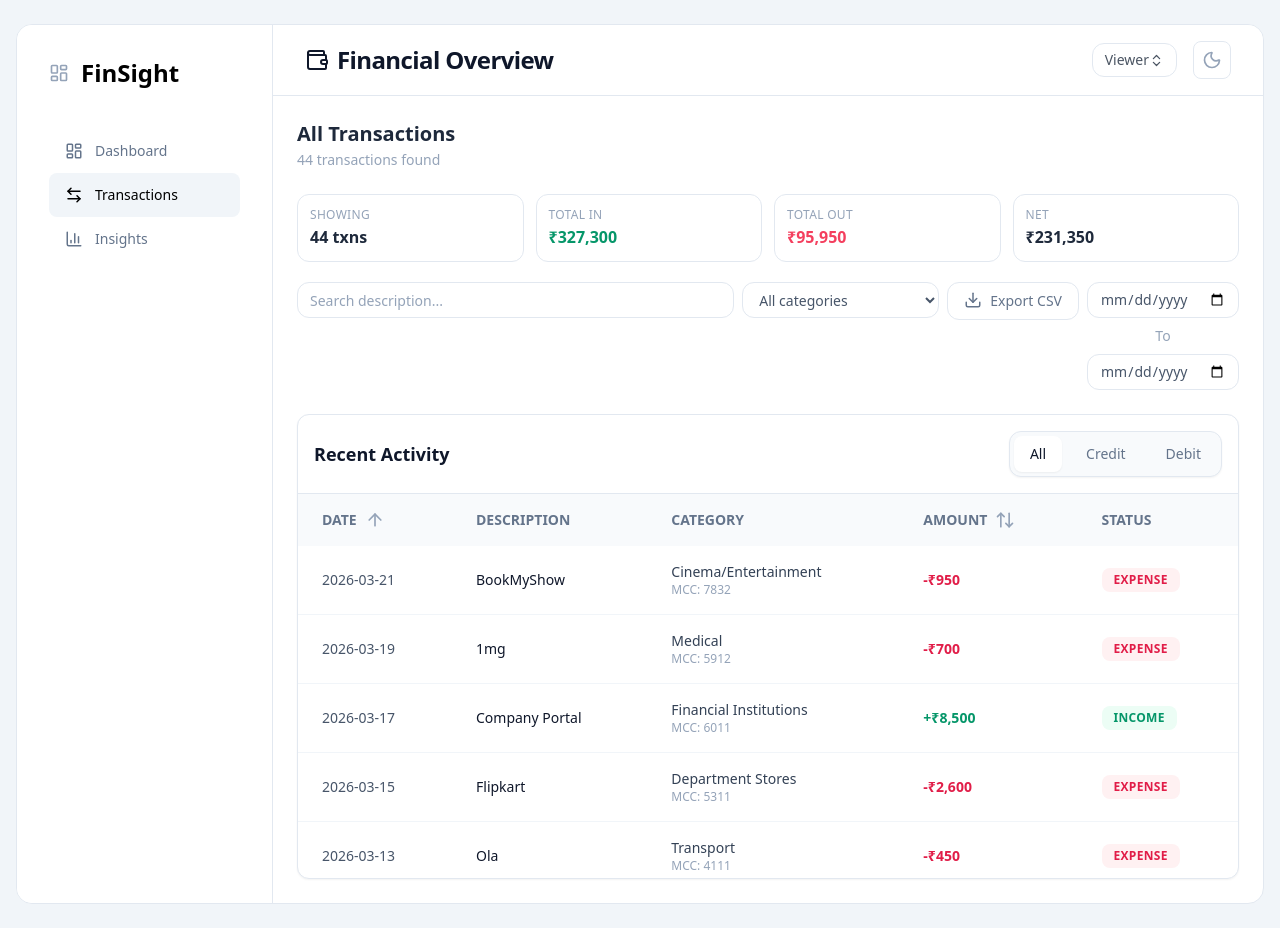
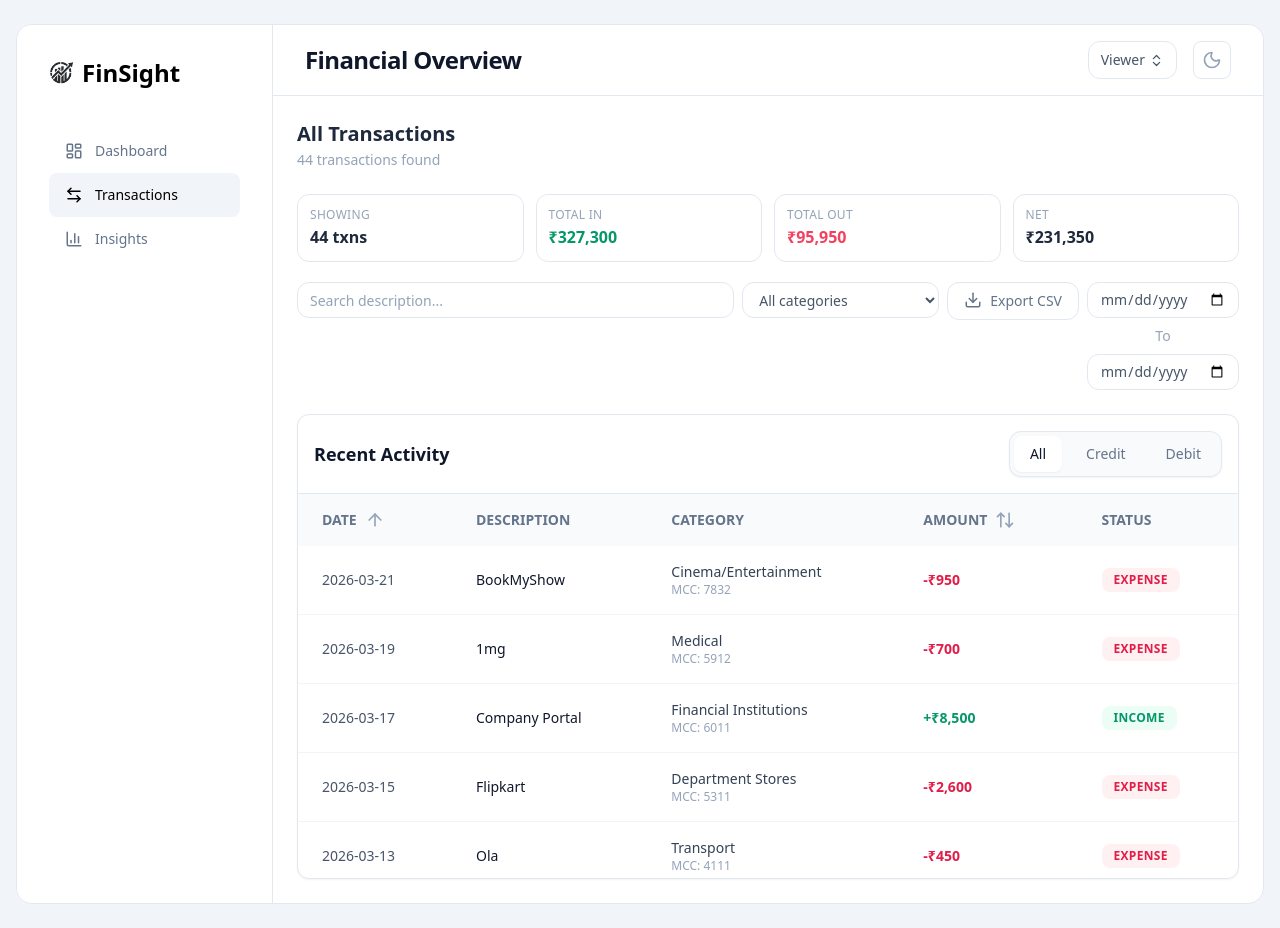
Before and after one commit to ayush2003somu/FinSight, a React (Vite) app: page / in a window 1280 px wide. Both pictures are taken after a click on the button "Transactions". Built offline with nearby package versions, Linux system fonts and the light colour scheme.

Commit message:
AdminMode Ui Update

```diff
--- a/src/components/NavBar.jsx
+++ b/src/components/NavBar.jsx
@@ -1,6 +1,9 @@
 import { useContext } from "react";
 import { Moon, Sun, Wallet, ChevronsUpDown } from "lucide-react";
 import { AppContext } from "../context/AppContext";
+import lightlogo from "../media/logo1.png"
+import darklogo from "../media/logo2.png"
+
 const periodOptions = ["1M", "3M", "6M"];
 
 function NavBar() {
@@ -9,7 +12,8 @@ function NavBar() {
   return (
     <header className="sticky top-0 z-10 flex items-center justify-between border-b border-slate-200 bg-white/80 px-6 py-4 backdrop-blur-md dark:border-slate-800 dark:bg-slate-900/80 lg:px-8">
     <h1 className="flex gap-2 items-center text-sm md:text-2xl font-bold tracking-tight text-slate-900 dark:text-slate-100 ">
-       <Wallet/> <span className="hidden md:inline">Financial Overview</span>
+             {isDark?<img src={darklogo} alt="logo"className="lg:hidden" height={25} width={25} />:<img src={lightlogo} alt="logo" className="lg:hidden" height={25} width={25} />}
+              <span className="hidden md:inline">Financial Overview</span>
       </h1>
       <div className="flex justify-between items-center gap-4">
         {
@@ -38,9 +42,10 @@ function NavBar() {
             <button
             value={admin?'admin':'viewer'}
             onClick={() => setAdminRole(!admin)}
-            className="text-sm px-3 py-1.5 rounded-xl text-gray-600 border border-slate-200 bg-white outline-none cursor-pointer
-                        dark:bg-slate-800 dark:border-slate-700 dark:text-slate-300 hover:text-gray-900 hover:bg-gray-100  dark:hover:bg-slate-600"
-            ><div className="flex items-center">{admin?'Admin':'Viewer'}<ChevronsUpDown size={15}/></div>
+            className={`text-sm p-2 px-3 rounded-xl  ${admin?'text-blue-600 dark:text-slate-800 dark:bg-blue-400 dark:hover:text-slate-100':'text-slate-600 dark:text-slate-400 hover:text-gray-600'}
+            border border-slate-200 bg-white outline-none cursor-pointer
+            dark:bg-slate-800 dark:border-slate-700 hover:bg-gray-100  dark:hover:bg-slate-700`}
+            ><div className="flex items-center gap-1">{admin?'Admin':'Viewer'}<ChevronsUpDown size={15}/></div>
             </button>
          </div>
 }
--- a/src/components/SideBar.jsx
+++ b/src/components/SideBar.jsx
@@ -2,13 +2,15 @@ import { useContext } from "react";
 import { LayoutDashboard } from "lucide-react";
 import { AppContext } from "../context/AppContext";
 import { navItems } from "../config/navItems";
+import lightlogo from "../media/logo1.png"
+import darklogo from "../media/logo2.png"
 function SideBar() {
-  const { currentPage, setCurrentPage} = useContext(AppContext);
+  const { currentPage, setCurrentPage,isDark} = useContext(AppContext);
   return (
 <aside className="hidden lg:flex flex-col w-64 border-r border-slate-200 bg-white dark:border-slate-800 dark:bg-slate-900">
   <div className="p-8">
-    <div className="mb-10 flex items-center gap-3">
-      <LayoutDashboard className="text-slate-400" size={20} />
+    <div className="mb-10 flex items-center gap-2">
+      {isDark?<img src={darklogo} alt="logo" height={25} width={25} />:<img src={lightlogo} alt="logo" height={25} width={25} />}
       <span className="text-2xl font-bold dark:text-slate-100">FinSight</span>
     </div>
 
```
Also changed, not shown: src/media/logo1.png (added), src/media/logo2.png (added).
